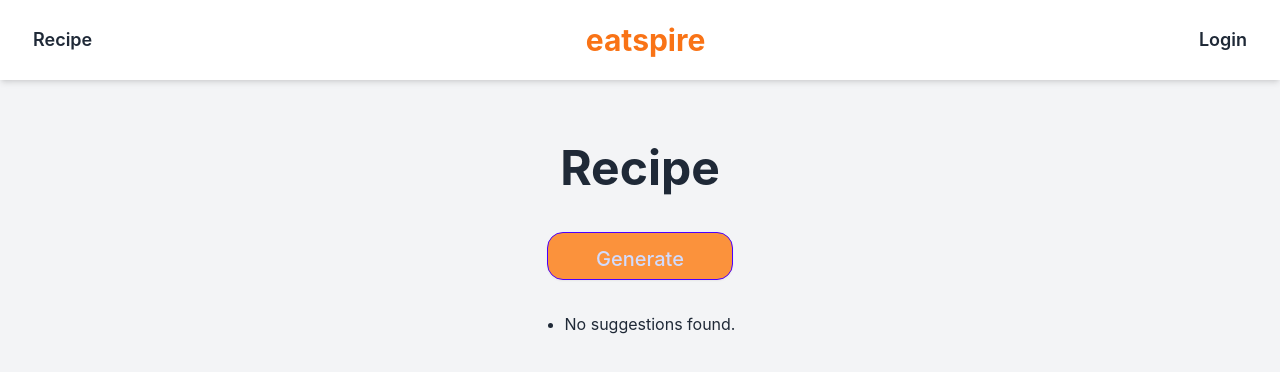
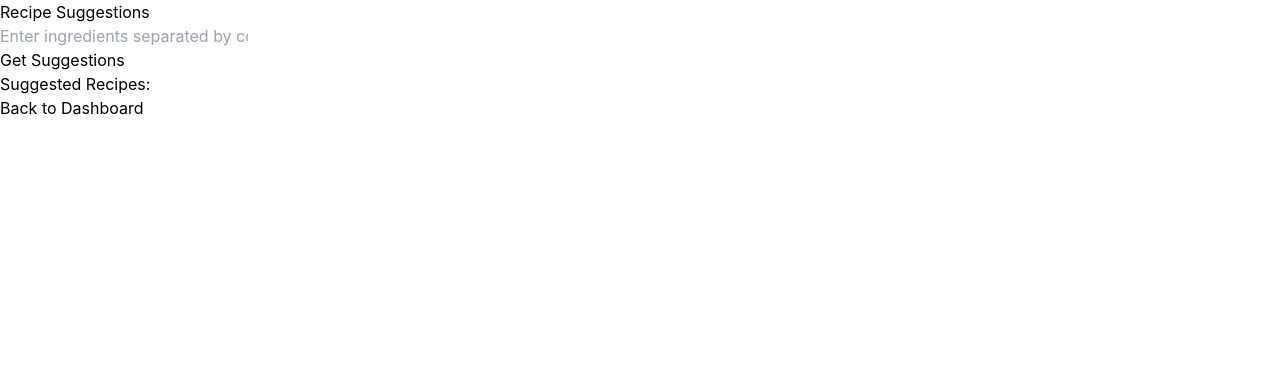
Before and after one commit to Dheekshitha2/eatspire, a React (Create React App) app in the folder frontend/: page /recipes in a window 1280 px wide. Shown: the top 372 px of the page. Built offline with nearby package versions, Linux system fonts and the light colour scheme; the HTML template or start-up script is replaced by a standard one.

Commit message:
fixed gray text bug and random button width bug

```diff
--- a/frontend/src/components/Dashboard.js
+++ b/frontend/src/components/Dashboard.js
@@ -47,7 +47,7 @@
       <header className="w-full bg-white shadow-md">
         <nav className="container mx-auto p-4 flex justify-between items-center">
           <Link to="/recipes" className="btn btn-ghost rounded-lg hover:bg-gray-300 py-2 px-4 text-lg">Recipe</Link>
-          <h1 className="text-3xl font-bold text-orange-500">eatspire</h1>
+          <Link to="/dashboard" className="text-3xl font-bold text-orange-500">eatspire</Link>
           <Link to="/login" className="btn btn-ghost rounded-lg hover:bg-gray-300 py-2 px-4 text-lg">Login</Link>
         </nav>
       </header>
@@ -57,7 +57,7 @@
 
         <button
           onClick={() => setIsModalOpen(true)}
-          className="btn btn-primary rounded-2xl bg-orange-400 hover:bg-orange-600 mb-8 py-3 px-12 text-xl font-medium mt-2"
+          className="btn btn-primary rounded-2xl bg-orange-400 hover:bg-orange-600 mb-8 py-3 px-16 text-xl font-medium mt-2"
         >
           Add Ingredient
         </button>
@@ -72,24 +72,24 @@
                   value={name}
                   onChange={(e) => setName(e.target.value)}
                   placeholder="Ingredient"
-                  className="input input-bordered w-full mb-6"
+                  className="input input-bordered w-full mb-6 text-center"
                   required
                 />
                 <input
                   type="date"
                   value={expiryDate}
                   onChange={(e) => setExpiryDate(e.target.value)}
-                  className="input input-bordered w-full mb-10"
+                  className="input input-bordered w-full mb-10 text-center"
                   required
                 />
-                <div className="flex space-x-4">
-                  <button type="submit" className="btn btn-primary rounded-lg bg-orange-400 hover:bg-orange-600 py-2 text-lg font-medium w-full">
+                <div className="flex justify-between space-x-4">
+                  <button type="submit" className="btn btn-primary rounded-lg bg-orange-400 hover:bg-orange-600 py-2 px-16 text-lg font-medium">
                     Save
                   </button>
                   <button
                     type="button"
                     onClick={() => setIsModalOpen(false)}
-                    className="btn btn-secondary rounded-lg bg-gray-300 hover:bg-gray-400 py-2 text-lg font-medium w-full"
+                    className="btn btn-secondary rounded-lg bg-gray-300 hover:bg-gray-400 py-2 px-14 text-lg font-medium"
                   >
                     Cancel
                   </button>
--- a/frontend/src/components/Login.js
+++ b/frontend/src/components/Login.js
@@ -22,7 +22,7 @@
     <div className="min-h-screen bg-gray-100 flex flex-col items-center">
       <header className="w-full bg-white shadow-md">
         <nav className="container mx-auto p-4 flex justify-between items-center">
-          <Link to="/recipes" className="btn btn-ghost rounded-lg hover:bg-gray-300 py-2 px-4 text-lg">Recipe</Link>
+          <Link to="/recipes" className="btn btn-ghost rounded-lg hover:bg-black-300 py-2 px-4 text-lg">Recipe</Link>
           <Link to="/dashboard" className="text-3xl font-bold text-orange-500">eatspire</Link>
           <Link to="/login" className="btn btn-ghost rounded-lg hover:bg-gray-300 py-2 px-4 text-lg">Login</Link>
         </nav>
--- a/frontend/src/components/RecipeSuggestions.js
+++ b/frontend/src/components/RecipeSuggestions.js
@@ -1,16 +1,20 @@
 import React, { useState } from 'react';
 import axios from 'axios';
-import { Link, useNavigate } from 'react-router-dom';
+import { Link } from 'react-router-dom';
 
 const RecipeSuggestions = () => {
-  const [suggestedRecipes, setSuggestedRecipes] = useState([]);
-  const navigate = useNavigate();
+  const [ingredients, setIngredients] = useState('');
+  const [suggestedRecipes, setSuggestedRecipes] = useState('');
+
+  const handleInputChange = (e) => {
+    setIngredients(e.target.value);
+  };
 
   const fetchSuggestions = async () => {
     try {
       const response = await axios.post(
         '/api/suggest-recipes',
-        {},
+        { ingredients: ingredients.split(',') },
         {
           headers: { Authorization: `Bearer ${localStorage.getItem('token')}` },
         }
@@ -22,33 +26,20 @@
   };
 
   return (
-    <div className="min-h-screen bg-gray-100 flex flex-col items-center">
-      <header className="w-full bg-white shadow-md">
-        <nav className="container mx-auto p-4 flex justify-between items-center">
-          <Link to="/recipes" className="btn btn-ghost rounded-lg hover:bg-gray-300 py-2 px-4 text-lg">Recipe</Link>
-          <Link to="/dashboard" className="text-3xl font-bold text-orange-500">eatspire</Link>
-          <Link to="/login" className="btn btn-ghost rounded-lg hover:bg-gray-300 py-2 px-4 text-lg">Login</Link>
-        </nav>
-      </header>
-
-      <main className="flex-grow flex flex-col items-center mt-16">
-        <h2 className="text-5xl font-bold mb-8">Recipe</h2>
-        <button
-          onClick={fetchSuggestions}
-          className="btn btn-primary rounded-2xl bg-orange-400 hover:bg-orange-600 py-3 px-12 text-xl font-medium mt-2"
-        >
-          Generate
-        </button>
-        <ul className="list-disc pl-5 mt-8">
-          {suggestedRecipes.length > 0 ? (
-            suggestedRecipes.map((recipe, index) => (
-              <li key={index} className="mb-2">{recipe}</li>
-            ))
-          ) : (
-            <li>No suggestions found.</li>
-          )}
-        </ul>
-      </main>
+    <div>
+      <h2>Recipe Suggestions</h2>
+      <input
+        type="text"
+        value={ingredients}
+        onChange={handleInputChange}
+        placeholder="Enter ingredients separated by commas"
+      />
+      <button onClick={fetchSuggestions}>Get Suggestions</button>
+      <div>
+        <h3>Suggested Recipes:</h3>
+        <p>{suggestedRecipes}</p>
+      </div>
+      <Link to="/dashboard">Back to Dashboard</Link>
     </div>
   );
 };
--- a/frontend/src/index.css
+++ b/frontend/src/index.css
@@ -1,3 +1,4 @@
+/* index.css */
 body {
   margin: 0;
   font-family: -apple-system, BlinkMacSystemFont, 'Segoe UI', 'Roboto', 'Oxygen',
@@ -5,6 +6,7 @@
     sans-serif;
   -webkit-font-smoothing: antialiased;
   -moz-osx-font-smoothing: grayscale;
+  color: black; /* Set default text color to black */
 }
 
 code {
@@ -12,6 +14,17 @@
     monospace;
 }
 
+input {
+  background-color: white; /* Set default input background color to white */
+}
+
+button {
+  border: none; /* Remove borders from buttons globally */
+  display: flex; /* Use flexbox to center the text */
+  justify-content: center; /* Center the text horizontally */
+  align-items: center; /* Center the text vertically */
+}
+
 @tailwind base;
 @tailwind components;
 @tailwind utilities;
```
